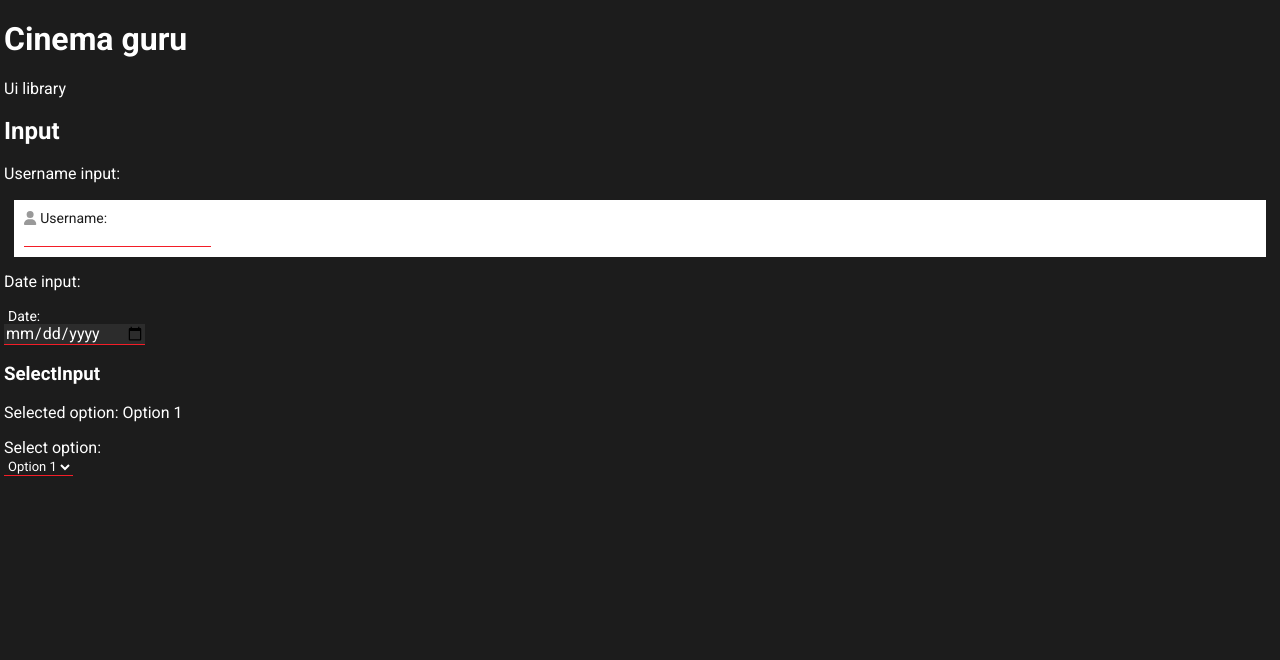
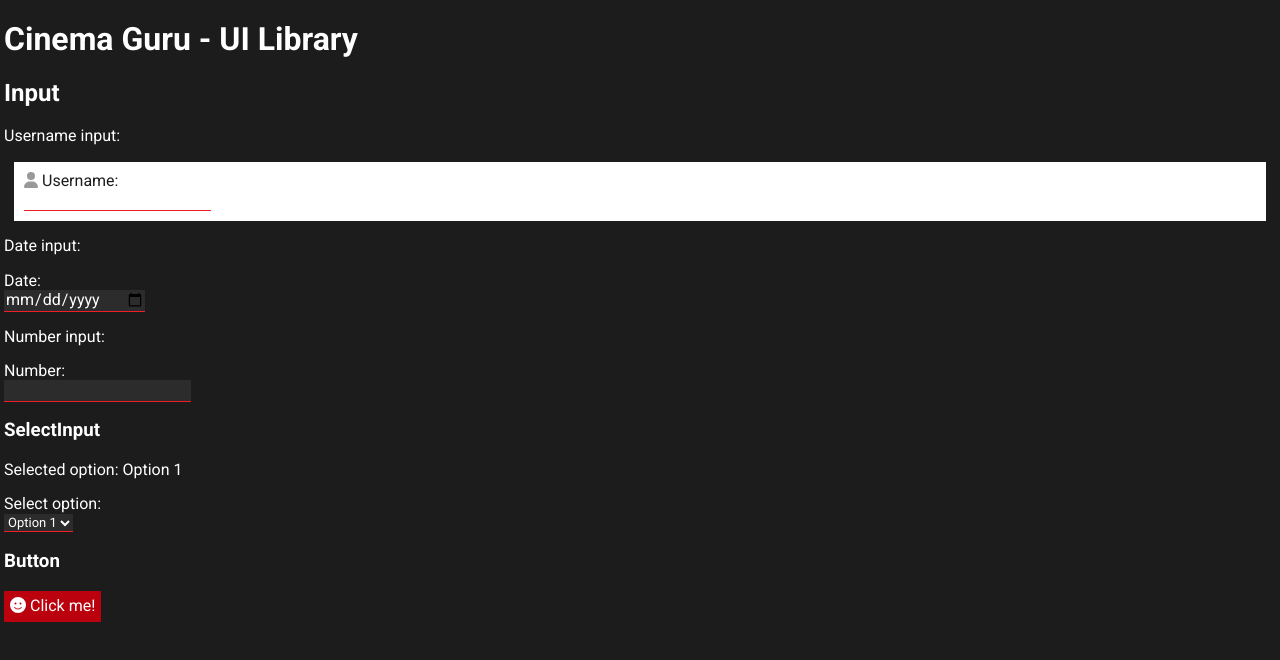
Before and after one commit to pretzelogical/atlas-cinema-guru, a React (Vite) app: page / in a window 1280 px wide. Shown: the top 660 px of the page. Built offline with nearby package versions, Linux system fonts and the light colour scheme.

Commit message:
Add button component

```diff
--- a/src/App.tsx
+++ b/src/App.tsx
@@ -1,18 +1,19 @@
 import Input from "./components/general/Input";
 import { useState } from 'react';
 import { FontAwesomeIcon } from "@fortawesome/react-fontawesome";
-import { faUser } from '@fortawesome/free-solid-svg-icons';
+import { faUser, faSmile, faS } from '@fortawesome/free-solid-svg-icons';
 import './App.scss';
 import SelectInput from "./components/general/SelectInput";
+import Button from "./components/general/Button";
 
 function App() {
   const [username, setUsername] = useState<string>('');
   const [date, setDate] = useState<string>('');
+  const [number, setNumber] = useState<string>('');
   const [selectValue, setSelectValue] = useState("Option 1");
   return (
     <div id="app">
-      <h1>Cinema guru</h1>
-      <p>Ui library</p>
+      <h1>Cinema Guru - UI Library</h1>
       <h2>Input</h2>
       <p>Username input: {username}</p>
       <div
@@ -38,6 +39,13 @@ function App() {
         value={date}
         setValue={(v: unknown) => setDate(v as string)}
       />
+      <p>Number input: {number}</p>
+      <Input
+        label="Number:"
+        type="number"
+        value={number}
+        setValue={(v: unknown) => setNumber(v as string)}
+      />
       <h3>SelectInput</h3>
       <p>Selected option: {selectValue}</p>
       <SelectInput
@@ -46,6 +54,12 @@ function App() {
         value={selectValue}
         setValue={(v: unknown) => setSelectValue(v as string)}
       />
+      <h3>Button</h3>
+      <Button
+        label="Click me!"
+        onClick={() => alert("Button clicked")}
+        icon={<FontAwesomeIcon icon={faSmile} color="#ffffff" />}
+      />
     </div>
   );
 }
--- /dev/null
+++ b/src/components/general/Button.tsx
@@ -0,0 +1,30 @@
+import './general.scss';
+
+
+export type ButtonProps = {
+  label: string,
+  className?: string,
+  onClick: () => void,
+  icon?: JSX.Element
+};
+
+
+export default function Button({
+  label,
+  className = '',
+  onClick,
+  icon
+}: ButtonProps): JSX.Element {
+  return (
+    <button
+      className={
+        className === ''
+          ? "button"
+          : `button--${className}`}
+      onClick={onClick}
+    >
+      {icon ? icon : null}
+      <label>{label}</label>
+    </button>
+  );
+}
--- a/src/components/general/general.scss
+++ b/src/components/general/general.scss
@@ -3,9 +3,8 @@
 .input-container {
 
   .input-label {
-    font-size: 14px;
-    label {
-      margin-left: 4px;
+    svg {
+      margin-right: 4px;
     }
   }
 
@@ -36,8 +35,27 @@
   select {
     border: none;
     border-bottom: 1px solid $COLOR_PRIMARY;
-    background-color: transparent;
+    background-color: $COLOR_BG_FADED;
     color: $COLOR_TEXT;
     font-size: 13px;
   }
 }
+
+.button {
+  border: none;
+  background-color: $COLOR_PRIMARY_FADED;
+  color: $COLOR_TEXT;
+  padding: 6px;
+  cursor: pointer;
+  svg {
+    margin-right: 4px;
+    cursor: pointer;
+  }
+  label {
+    cursor: pointer;
+  }
+
+  &:hover {
+    background-color: $COLOR_PRIMARY;
+  }
+}
```
